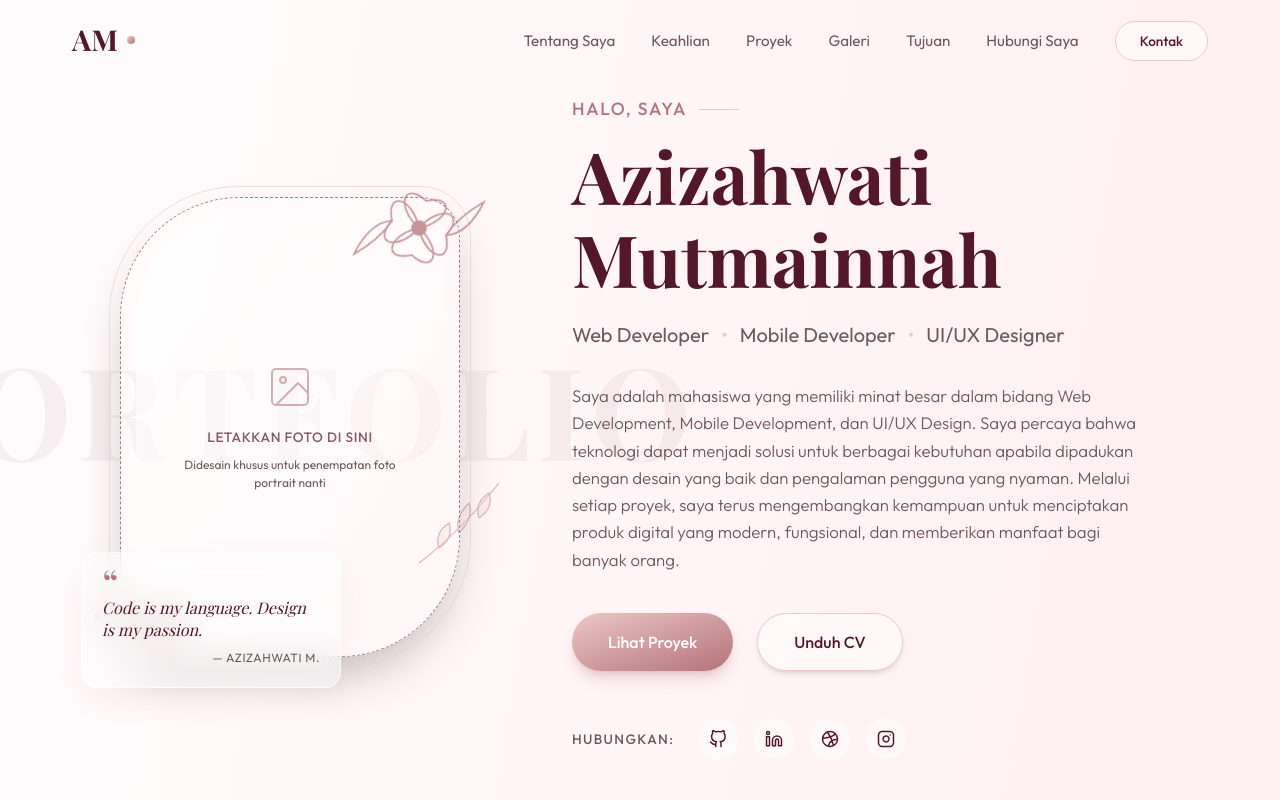
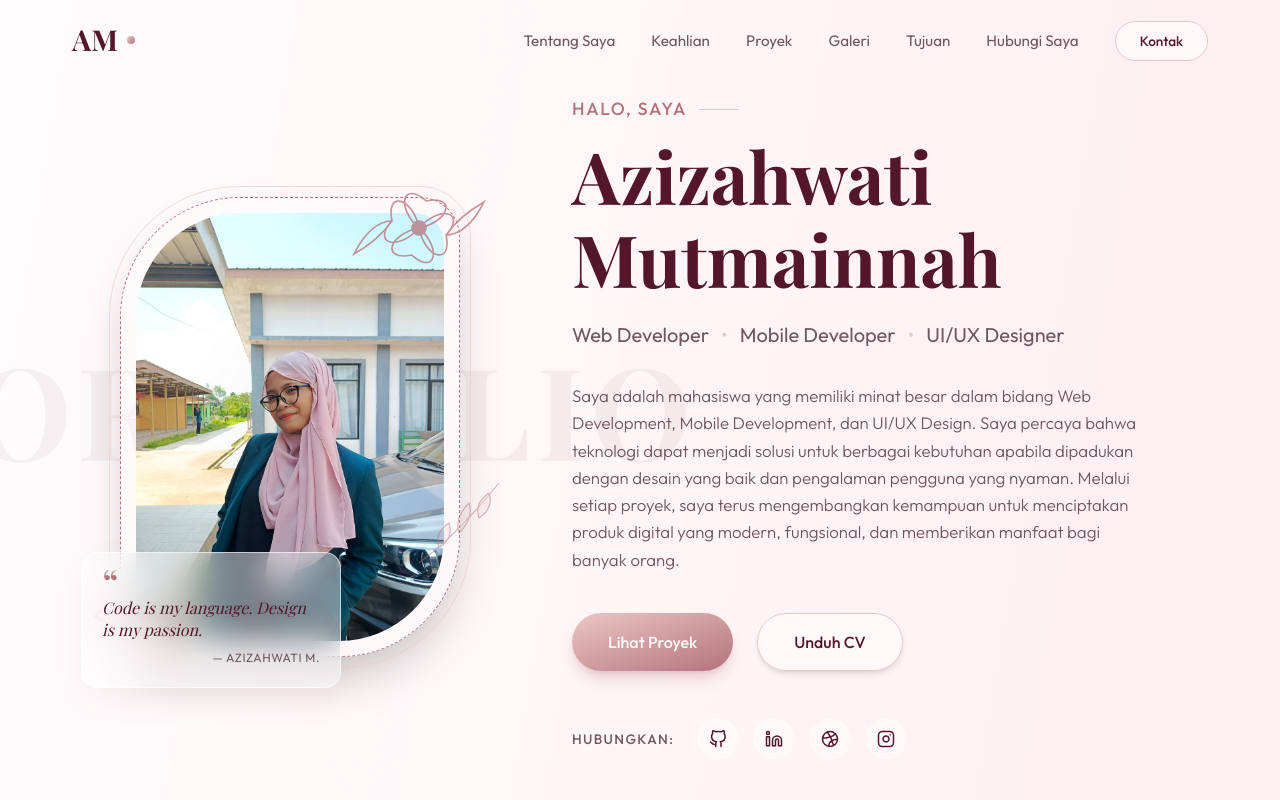
Before and after one commit to izaa665/izaa, a Next.js app: page / in a window 1280 px wide. Shown: the top 800 px of the page. Built offline with nearby package versions, Linux system fonts and the light colour scheme; a web font is replaced by a local one.

Commit message:
Add profile picture to hero section

```diff
--- a/src/components/Hero.tsx
+++ b/src/components/Hero.tsx
@@ -136,26 +136,8 @@ export default function Hero() {
 
           {/* Large Empty Portrait Placeholder */}
           <div className="relative w-full max-w-[130px] h-[175px] sm:max-w-[280px] sm:h-[380px] lg:max-w-[340px] lg:h-[460px] bg-white/20 border border-dashed border-rose-gold rounded-[40px_12px_40px_12px] sm:rounded-[100px_35px_100px_35px] lg:rounded-[120px_40px_120px_40px] shadow-lg sm:shadow-2xl z-10 before:content-[''] before:absolute before:-top-1 before:-left-1 before:-right-1 before:-bottom-1 sm:before:-top-3 sm:before:-left-3 sm:before:-right-3 sm:before:-bottom-3 before:border before:border-[#ecc8c5]/60 before:rounded-[45px_15px_45px_15px] sm:before:rounded-[110px_40px_110px_40px] lg:before:rounded-[130px_50px_130px_50px] before:pointer-events-none before:z-0">
-            <div className="absolute top-[5px] left-[5px] right-[5px] bottom-[5px] sm:top-[15px] sm:left-[15px] sm:right-[15px] sm:bottom-[15px] rounded-[35px_10px_35px_10px] sm:rounded-[90px_25px_90px_25px] lg:rounded-[105px_30px_105px_30px] bg-gradient-to-br from-white/70 to-[#fdf2f4]/30 flex flex-col items-center justify-center text-rose-gold p-2 sm:p-8 text-center z-10">
-              <svg
-                viewBox="0 0 24 24"
-                fill="none"
-                stroke="currentColor"
-                strokeWidth="1"
-                strokeLinejoin="round"
-                strokeLinecap="round"
-                className="w-6 h-6 sm:w-12 sm:h-12 mb-1 sm:mb-4 opacity-70 animate-pulse-slow"
-              >
-                <rect x="3" y="3" width="18" height="18" rx="2" ry="2"></rect>
-                <circle cx="8.5" cy="8.5" r="1.5"></circle>
-                <polyline points="21 15 16 10 5 21"></polyline>
-              </svg>
-              <span className="text-[0.55rem] sm:text-[0.85rem] font-medium tracking-wider uppercase text-burgundy/70">
-                Letakkan Foto Di Sini
-              </span>
-              <span className="hidden sm:block text-[0.75rem] text-[#6e585c] mt-2">
-                Didesain khusus untuk penempatan foto portrait nanti
-              </span>
+            <div className="absolute top-[5px] left-[5px] right-[5px] bottom-[5px] sm:top-[15px] sm:left-[15px] sm:right-[15px] sm:bottom-[15px] rounded-[35px_10px_35px_10px] sm:rounded-[90px_25px_90px_25px] lg:rounded-[105px_30px_105px_30px] overflow-hidden z-10 bg-gradient-to-br from-white/70 to-[#fdf2f4]/30">
+              <img src="/img/izaa.jpeg" alt="Azizahwati Mutmainnah" className="w-full h-full object-cover" />
             </div>
 
             {/* SVG Botanical / Floral Lines */}
```
Also changed, not shown: public/img/izaa.jpeg (added).
